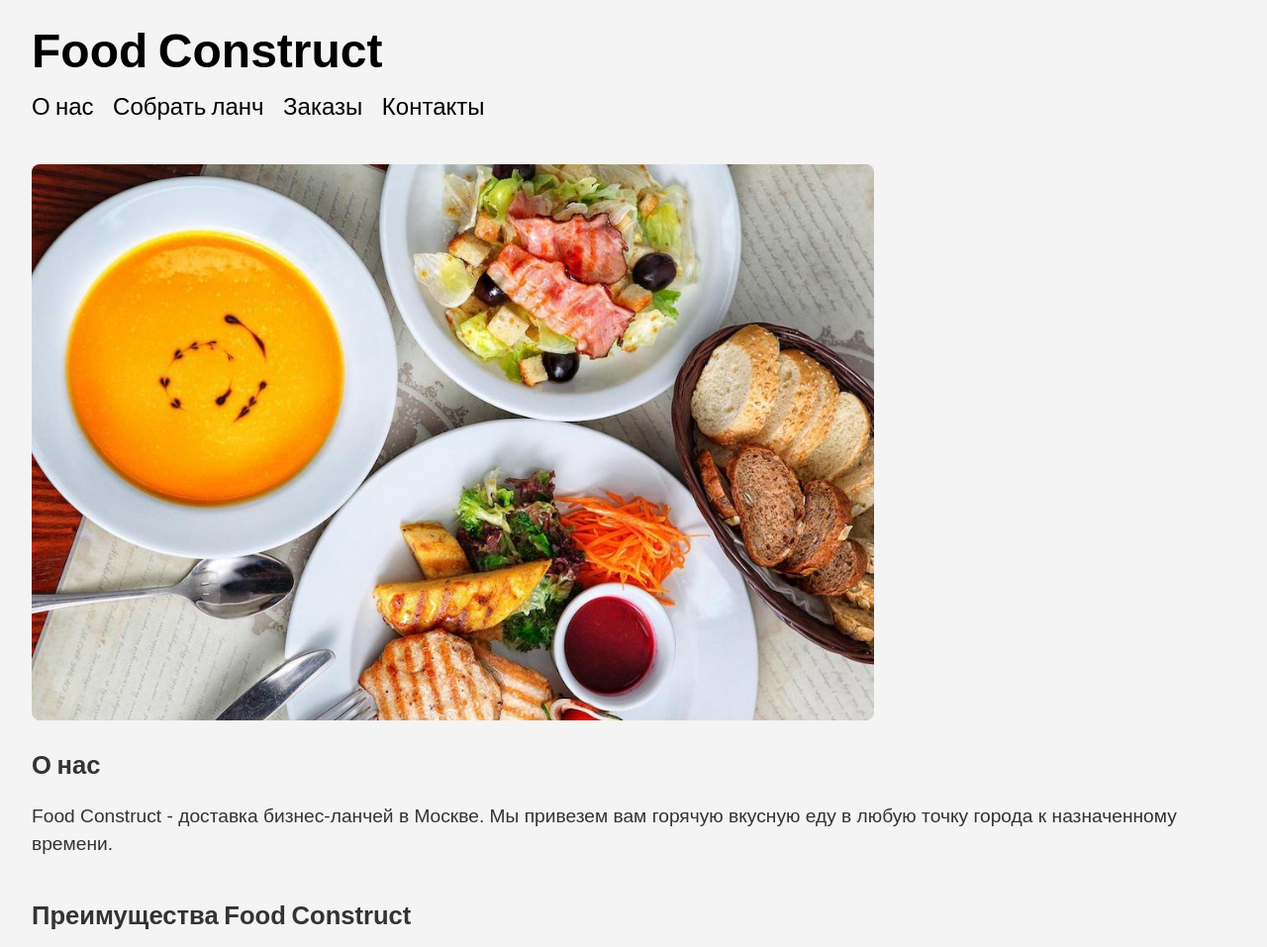
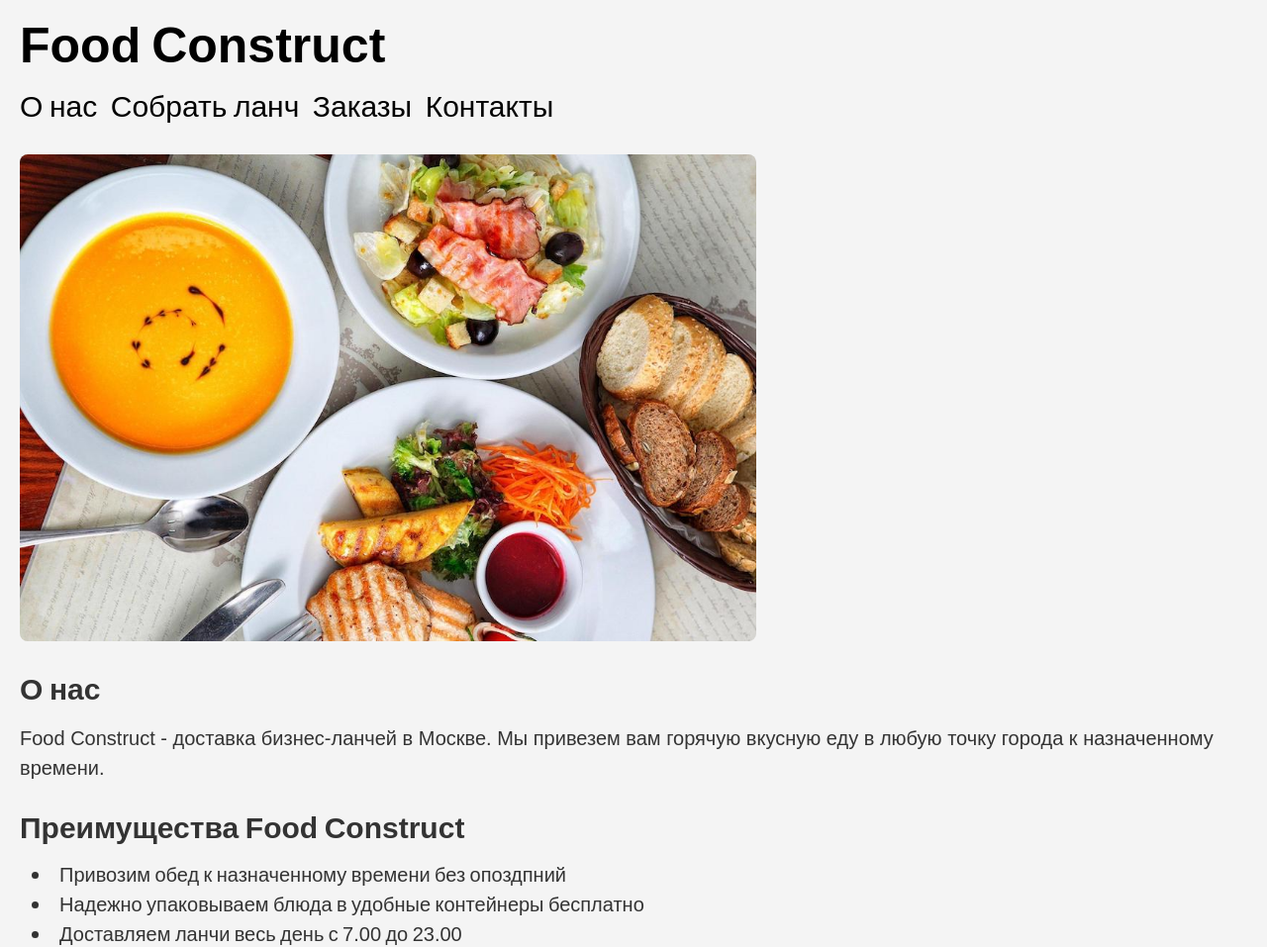
Before and after one commit to VozhakovMA2005/Vozhakov_web-dev-2025-1, a plain HTML site: page lab1/index.html in a window 1280 px wide. Shown: the top 957 px of the page at 99% size. Drawn offline with Linux system fonts and the light colour scheme.

Commit message:
[main] lab1 :root section

```diff
--- a/lab1/index.html
+++ b/lab1/index.html
@@ -21,7 +21,7 @@
 
 <body>
 
-    <header>
+    <header id="navigator">
         <h1>Food Construct</h1>
         <nav>
             <a href="index.html">О нас</a>
@@ -31,9 +31,9 @@
         </nav>
     </header>
 
-    <main>
+    <main id="main_content">
 
-        <section>
+        <section class="about">
             <div class="image-about">
                 <img class="about-image" src="image/image_main.png" alt="The best business lunches">
             </div>
@@ -54,9 +54,9 @@
             </ul>
         </section>
 
-        <section>
+        <section class="top">
             <h2>Топ 6 популярных блюд</h2>
-            <table>
+            <table class="top-table">
                 <thead>
                     <tr>
                         <th>№</th>
@@ -70,37 +70,37 @@
                         <td>1</td>
                         <td>Суп дня</td>
                         <td>195</td>
-                        <td>250 ₽</td>
+                        <td>250₽</td>
                     </tr>
                     <tr>
                         <td>2</td>
                         <td>Том ян</td>
                         <td>160</td>
-                        <td>365 ₽</td>
+                        <td>365₽</td>
                     </tr>
                     <tr>
                         <td>3</td>
                         <td>Норвежский суп</td>
                         <td>145</td>
-                        <td>470 ₽</td>
+                        <td>470₽</td>
                     </tr>
                     <tr>
                         <td>4</td>
                         <td>Жареная картошка с курицей</td>
                         <td>120</td>
-                        <td>400 ₽</td>
+                        <td>400₽</td>
                     </tr>
                     <tr>
                         <td>5</td>
                         <td>Котлеты из свинины с картофельным пюре</td>
                         <td>90</td>
-                        <td>500 ₽</td>
+                        <td>500₽</td>
                     </tr>
                     <tr>
                         <td>6</td>
                         <td>Шаурма</td>
                         <td>88</td>
-                        <td>100 ₽</td>
+                        <td>100₽</td>
                     </tr>
                 </tbody>
             </table>
--- a/lab1/style.css
+++ b/lab1/style.css
@@ -2,6 +2,10 @@
   margin: 0;
   padding: 0;
   box-sizing: border-box;
+}
+
+:root{
+  font-size: 10px;
 }
 
 body {
@@ -22,7 +26,7 @@ header {
 }
 
 header h1 {
-  font-size: 3rem;
+  font-size: 5rem;
   font-weight: 900;
 }
 
@@ -34,7 +38,7 @@ nav a {
   margin-right: 1rem;
   font-family: "Noto Sans Marchen", sans-serif;
   text-decoration: none;
-  font-size: 1.5rem;
+  font-size: 3rem;
   color: #000;
 }
 
@@ -52,7 +56,7 @@ main {
 }
 
 main img {
-  max-width: 70%;
+  max-width: 60%;
   height: auto;
   margin-bottom: 20px;
   border-radius: 8px;
@@ -63,14 +67,14 @@ section {
 }
 
 section h2 {
-  font-size: 1.6rem;
+  font-size: 3rem;
   font-weight: 600;
   margin-bottom: 1rem;
 }
 
 section p {
   font-family: Arial;
-  font-size: 1.2rem;
+  font-size: 2rem;
   margin-bottom: 1rem;
 }
 
@@ -86,13 +90,14 @@ ul {
 }
 
 ul li{
-  font-size: 1.2rem;
+  font-size: 2rem;
 }
 
 table {
   width: 60%;
   border-collapse: collapse;
   margin-top: 1rem;
+  font-size: 1.7rem;
 }
 
 table th, table td {
@@ -108,7 +113,7 @@ table th {
 
 footer {
   padding: 2rem;
-  font-size: 1rem;
+  font-size: 2rem;
   background-color: black;
   color: white;
   position: relative;
```
